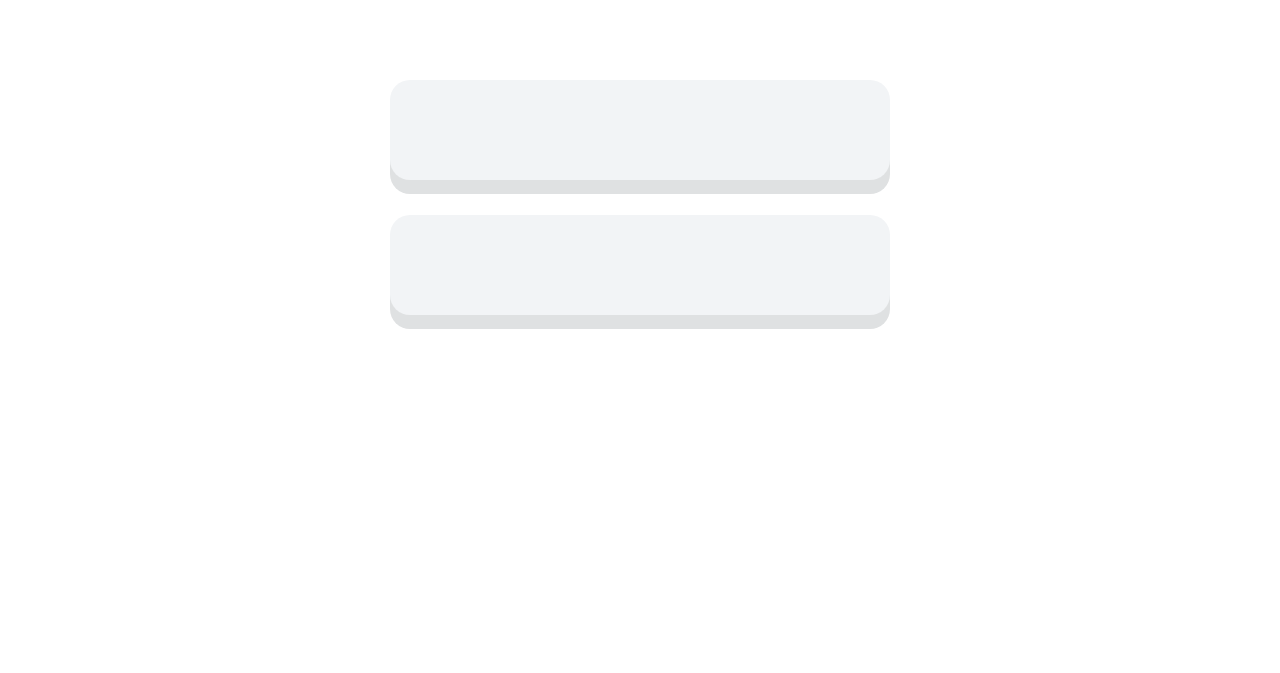
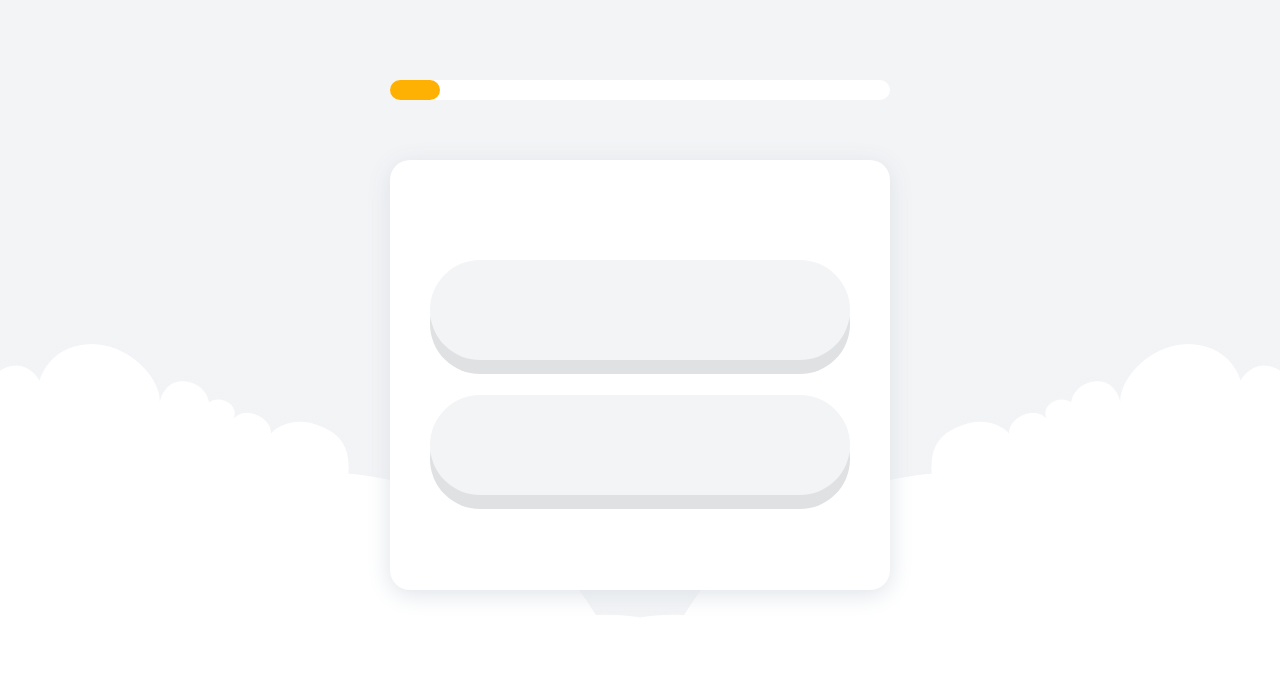
Before and after one commit to jeongsangtae/job-mbti, a plain HTML site: page questions.html in a window 1280 px wide. Drawn offline with nearby package versions, Linux system fonts and the light colour scheme; a web font is replaced by a local one.

Commit message:
questions css

```diff
--- /dev/null
+++ b/css/questions.css
@@ -0,0 +1,63 @@
+body {
+  background-image: url("../images/questions_bg.jpg");
+  background-position: top center;
+  background-repeat: no-repeat;
+}
+
+.progress {
+  max-width: 500px;
+  height: 20px;
+  background-color: #ffffff;
+  margin-left: auto;
+  margin-right: auto;
+  border-radius: 10px;
+  margin-bottom: 60px;
+}
+
+.progress .value {
+  width: 10%;
+  height: 20px;
+  background-color: #ffb103;
+  border-radius: 10px;
+  transition: 0.2s;
+}
+
+.question-box {
+  max-width: 420px;
+  background-color: #ffffff;
+  padding-top: 60px;
+  padding-bottom: 60px;
+  padding-left: 40px;
+  padding-right: 40px;
+  margin-left: auto;
+  margin-right: auto;
+  border-radius: 20px;
+  box-shadow: 0 4px 25px #dde2e8;
+}
+
+.question-box .number {
+  font-size: 60px;
+  font-weight: 900;
+  text-align: center;
+  color: #2ec7a6;
+  margin-bottom: 30px;
+}
+
+.question-box .question {
+  font-size: 25px;
+  font-weight: 700;
+  line-height: 1.5;
+  text-align: center;
+  margin-bottom: 40px;
+}
+
+.question-box .choice {
+  border-radius: 120px;
+  font-size: 22px;
+}
+
+.question-box .choice1 {
+}
+
+.question-box .choice2 {
+}
--- a/questions.html
+++ b/questions.html
@@ -17,6 +17,7 @@
       href="https://cdn.jsdelivr.net/gh/orioncactus/pretendard@v1.3.6/dist/web/static/pretendard.css"
     />
     <link rel="stylesheet" href="css/common.css" />
+    <link rel="stylesheet" href="css/questions.css" />
   </head>
   <body>
     <div class="progress">
```
